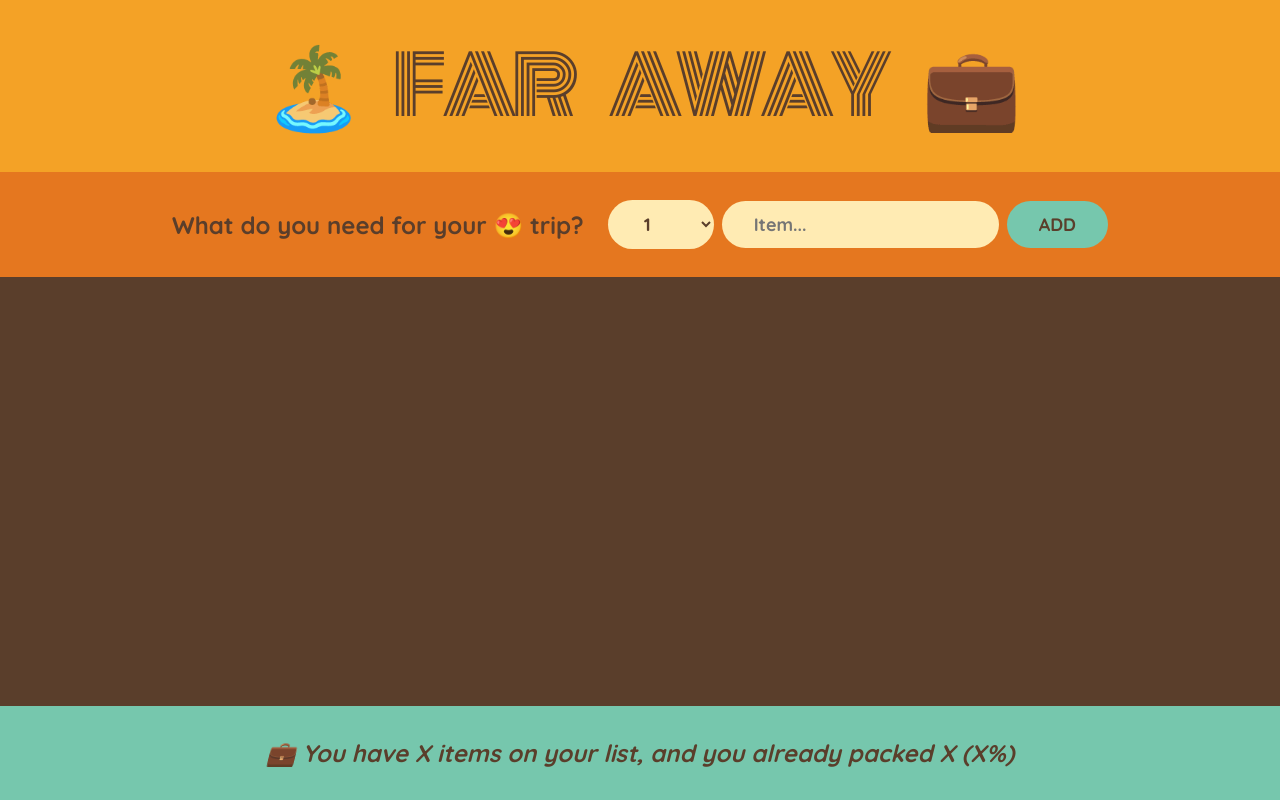
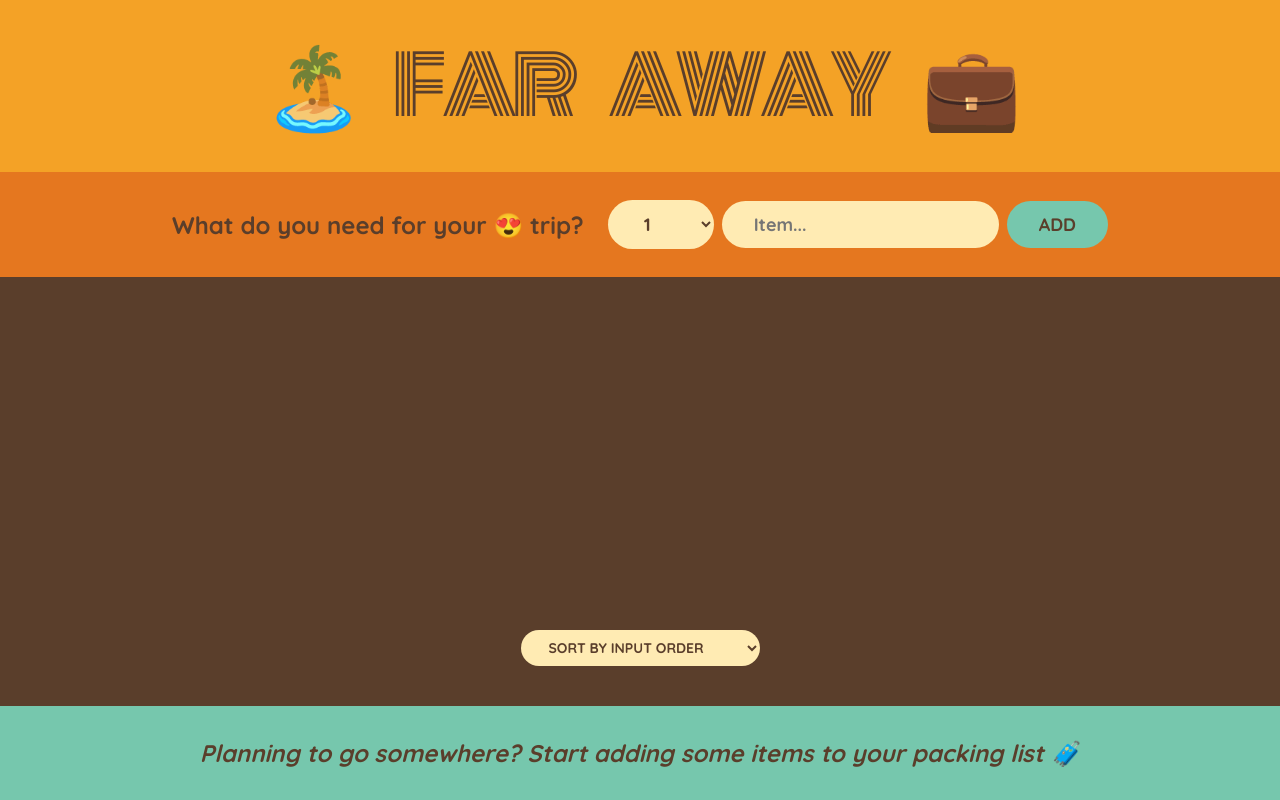
Before and after one commit to Kavin-crew/react-course-exercises, a React (Create React App) app in the folder 05-travel-list/: page / in a window 1280 px wide. Built offline with nearby package versions, Linux system fonts and the light colour scheme; the HTML template or start-up script is replaced by a standard one.

Commit message:
sorting list

```diff
--- a/05-travel-list/src/App.js
+++ b/05-travel-list/src/App.js
@@ -35,7 +35,7 @@ export default function App() {
         onDeleteItem={handleDeleteItem}
         onToggleItem={handleToggleItem}
       />
-      <Stats />
+      <Stats items={items} />
     </div>
   );
 }
@@ -90,10 +90,28 @@ function Form({ onAddItems }) {
 }
 
 function PackingList({ items, onDeleteItem, onToggleItem }) {
+  const [sortBy, setSortBy] = useState('input');
+
+  // derived state based on the items array
+  let sortedItems;
+
+  if (sortBy === 'input') sortedItems = items;
+
+  if (sortBy === 'description')
+    // slice to make a copy of items
+    sortedItems = items
+      .slice()
+      .sort((a, b) => a.description.localeCompare(b.description));
+
+  if (sortBy === 'packed')
+    sortedItems = items
+      .slice()
+      .sort((a, b) => Number(a.packed) - Number(b.packed));
+
   return (
     <div className="list">
       <ul>
-        {items.map(item => (
+        {sortedItems.map(item => (
           <Item
             item={item}
             key={item.id}
@@ -102,6 +120,14 @@ function PackingList({ items, onDeleteItem, onToggleItem }) {
           />
         ))}
       </ul>
+
+      <div className="actions">
+        <select value={sortBy} onChange={e => setSortBy(e.target.value)}>
+          <option value="input">Sort by input order</option>
+          <option value="description">Sort by description</option>
+          <option value="packed">Sort by packed status</option>
+        </select>
+      </div>
     </div>
   );
 }
@@ -122,10 +148,30 @@ function Item({ item, onDeleteItem, onToggleItem }) {
   );
 }
 
-function Stats() {
+function Stats({ items }) {
+  if (!items.length)
+    return (
+      <footer className="stats">
+        <em>
+          Planning to go somewhere? Start adding some items to your packing list
+          🧳
+        </em>
+      </footer>
+    );
+
+  // derived state
+  const numItems = items.length;
+  const numPacked = items.filter(item => item.packed).length;
+  const percentage = Math.round((numPacked / numItems) * 100);
+
   return (
     <footer className="stats">
-      <em>💼 You have X items on your list, and you already packed X (X%)</em>
+      <em>
+        {percentage === 100
+          ? 'You got everything! Ready to go ✈️'
+          : `💼 You have ${numItems} items on your list, and you already packed
+        ${numPacked} (${percentage}%)`}
+      </em>
     </footer>
   );
 }
```
